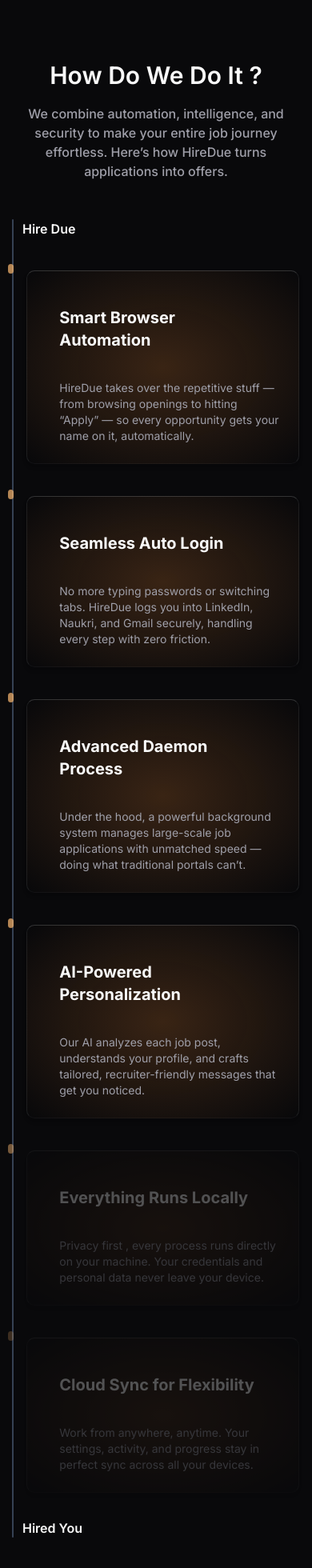
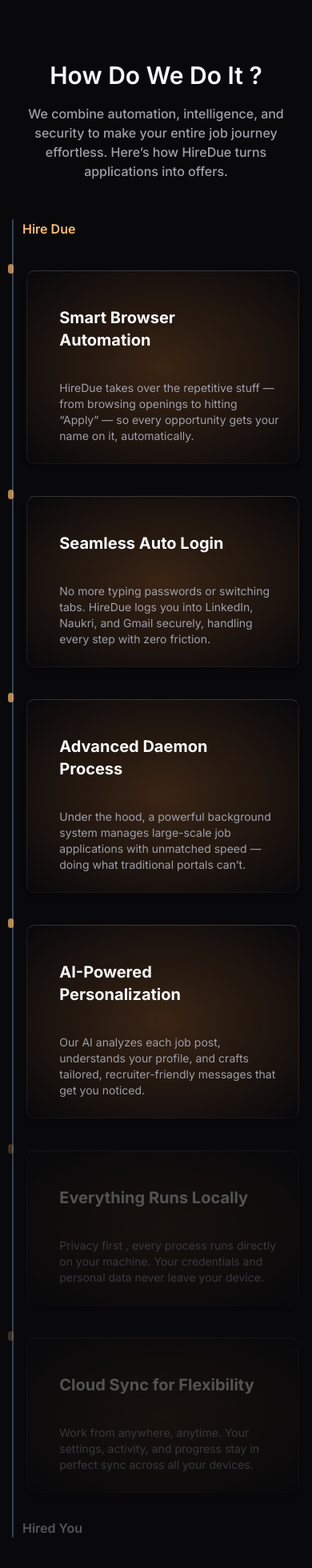
Before and after one commit to hiredue-dev/Hiredue-display-website, a Next.js app: page / in a window 390 px wide. Shown: the part 4815-6775 px from the top of the page at 80% size. Built offline with nearby package versions, Linux system fonts and the light colour scheme.

Commit message:
feat(hero): Add Glowing Animation to prefix and suffix words

```diff
--- a/components/sections/hero/default.tsx
+++ b/components/sections/hero/default.tsx
@@ -124,7 +124,7 @@
           {/*   </div>)} */}
 					{/* Custom CTA */}
 
-          <div className="z-20 flex md:flex-col justify-center gap-4">
+          <div className="z-20 flex justify-center gap-4">
             <Input type="email" placeholder="Enter your email for early access and offers" className="w-fit md:min-w-85 h-10 px-4 py-2 glass-3 placeholder:truncate" ></Input>
               <Button
                 variant="default"
--- a/components/sections/how/horizontal.tsx
+++ b/components/sections/how/horizontal.tsx
@@ -7,14 +7,25 @@
 
 function TimeLineCardHorizontal({ events}: { events: HowWeDoItSection[] }) {
   const containerRef = useRef<HTMLOListElement|null>(null);
+	const prefixRef = useRef<HTMLDivElement|null>(null);
+	const suffixRef = useRef<HTMLDivElement|null>(null);
 
   useEffect(() => {
     if (!containerRef || !containerRef.current) return;
+		if (!prefixRef || !prefixRef.current)return
+		if (!suffixRef || !suffixRef.current)return
 
     const items = containerRef.current.querySelectorAll("li");
 
     const tl = gsap.timeline({ repeatDelay: 0.5 });
-    items.forEach((item) => {
+		tl.set([prefixRef.current,suffixRef.current],{opacity:0.3, color:"white"})
+		tl.to(prefixRef.current,{
+        opacity: 1,
+				color:"rgba(253, 186, 114)",
+        duration: 0.8,
+        ease: "power1.inOut",
+		})
+		items.forEach((item) => {
       const dot = item.querySelector("span");
       const card = item.querySelector(".card-anim");
 
@@ -28,13 +39,19 @@
         ease: "power1.inOut",
       });
     });
-  }, []);
+		tl.to(suffixRef.current,{
+        opacity: 1,
+        duration: 0.8,
+				color:"rgba(253, 186, 114)",
+        ease: "power1.in",
+		})
+	}, []);
 
   return (
 		<div className="hidden md:flex justify-center translate-y-full h-[200%] items-start mb-60">
 
 		<div className="w-fit mr-3 text-center text-md h-fit translate-y-[-50%]
-		font-semibold sm:text-2xl ">Hire Due</div>
+		font-semibold sm:text-2xl opacity-30" ref={prefixRef}>Hire Due</div>
 
     <ol
 		ref={containerRef}
@@ -60,7 +77,7 @@
       </ol>
 
 		<div className="w-fit ml-3 text-center text-md h-fit translate-y-[-50%]
-		font-semibold sm:text-2xl ">Hired You</div>
+		font-semibold sm:text-2xl opacity-30" ref={suffixRef}>Hired You</div>
 
 		</div>
   );
--- a/components/sections/how/vertical.tsx
+++ b/components/sections/how/vertical.tsx
@@ -9,13 +9,24 @@
 
 function TimeLineCardVertical({ events,className }: { events: HowWeDoItSection[],className:string }) {
 	const containerRef = useRef<HTMLOListElement | null>(null);
+	const prefixRef = useRef<HTMLDivElement|null>(null);
+	const suffixRef = useRef<HTMLDivElement|null>(null);
 
 	useEffect(() => {
 		if (!containerRef.current) return;
+		if (!prefixRef || !prefixRef.current)return
+		if (!suffixRef || !suffixRef.current)return
 
 		const items = containerRef.current.querySelectorAll("li");
 
 		const tl = gsap.timeline({ repeatDelay: 0.5 });
+		tl.set([prefixRef.current,suffixRef.current],{opacity:0.3, color:"white"})
+		tl.to(prefixRef.current,{
+        opacity: 1,
+				color:"rgba(253, 186, 114)",
+        duration: 0.8,
+        ease: "power1.inOut",
+		})
 		items.forEach((item) => {
 			const dot = item.querySelector("span");
 			const card = item.querySelector(".card-anim");
@@ -30,6 +41,12 @@
         ease: "power1.inOut",
       });
 		});
+		tl.to(suffixRef.current,{
+        opacity: 1,
+        duration: 0.8,
+				color:"rgba(253, 186, 114)",
+        ease: "power1.in",
+		})
 	}, []);
 
 	return (
@@ -40,7 +57,7 @@
 		>
 
 		<div className="w-fit ml-3 text-center text-md h-fit
-		font-semibold sm:text-2xl">Hire Due</div>
+		font-semibold sm:text-2xl" ref={prefixRef}>Hire Due</div>
 
 			{
 				events.map((event, idx) => (
@@ -55,7 +72,7 @@
 			}
 
 		<div className="w-fit ml-3 text-center text-md h-fit
-		font-semibold sm:text-2xl">Hired You</div>
+		font-semibold sm:text-2xl"ref={suffixRef}>Hired You</div>
 
 		</ol>
 		</div>
```
